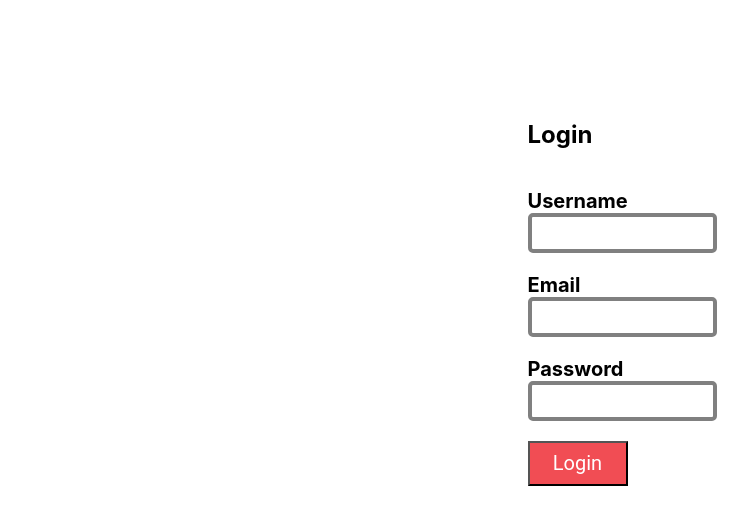
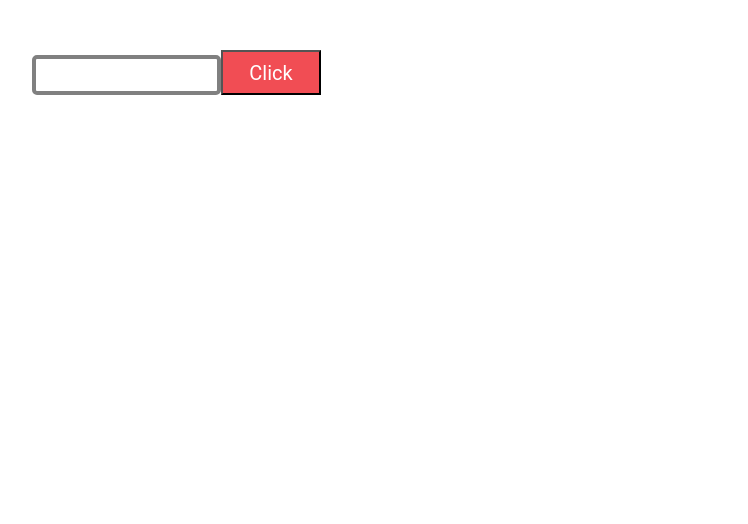
Before and after one commit to Adroit-Solution/Industrial-Training-Project, a React (Create React App) app: page / in a window 1280 px wide. Shown: the top 524 px of the page, without its empty margins (18-766 px from the left). Built offline with nearby package versions, Linux system fonts and the light colour scheme.

Commit message:
Using Refs in Day 8

```diff
--- a/src/App.js
+++ b/src/App.js
@@ -7,6 +7,7 @@
 import About from "./Pages/About";
 import List from "./Pages/List";
 import Login from "./components/Login";
+import FocusInput from "./Pages/FocusInput";
 
 function App() {
   const [page, setPage] = useState("Home");
@@ -21,7 +22,7 @@
 
   return (
     <div className="App">
-      <Login />
+      <FocusInput />
     </div>
   );
 
--- /dev/null
+++ b/src/Pages/FocusInput.js
@@ -0,0 +1,25 @@
+import React, { Component } from "react";
+import InputRef from "./InputRef";
+
+export default class FocusInput extends Component {
+  constructor(props) {
+    super(props);
+    this.componentRef = React.createRef();
+
+    this.state = {};
+  }
+
+  handleClick = () => {
+    console.log(this.componentRef);
+    this.componentRef.current.focusInput();
+  };
+
+  render() {
+    return (
+      <React.Fragment>
+        <InputRef ref={this.componentRef} />
+        <button onClick={this.handleClick}>Click</button>
+      </React.Fragment>
+    );
+  }
+}
--- /dev/null
+++ b/src/Pages/InputRef.js
@@ -0,0 +1,20 @@
+import React, { Component } from "react";
+
+export class InputRef extends Component {
+  constructor(props) {
+    super(props);
+    this.inputRef = React.createRef();
+
+    this.state = {};
+  }
+
+  focusInput() {
+    this.inputRef.current.focus();
+  }
+
+  render() {
+    return <input type={"text"} ref={this.inputRef} />;
+  }
+}
+
+export default InputRef;
```
